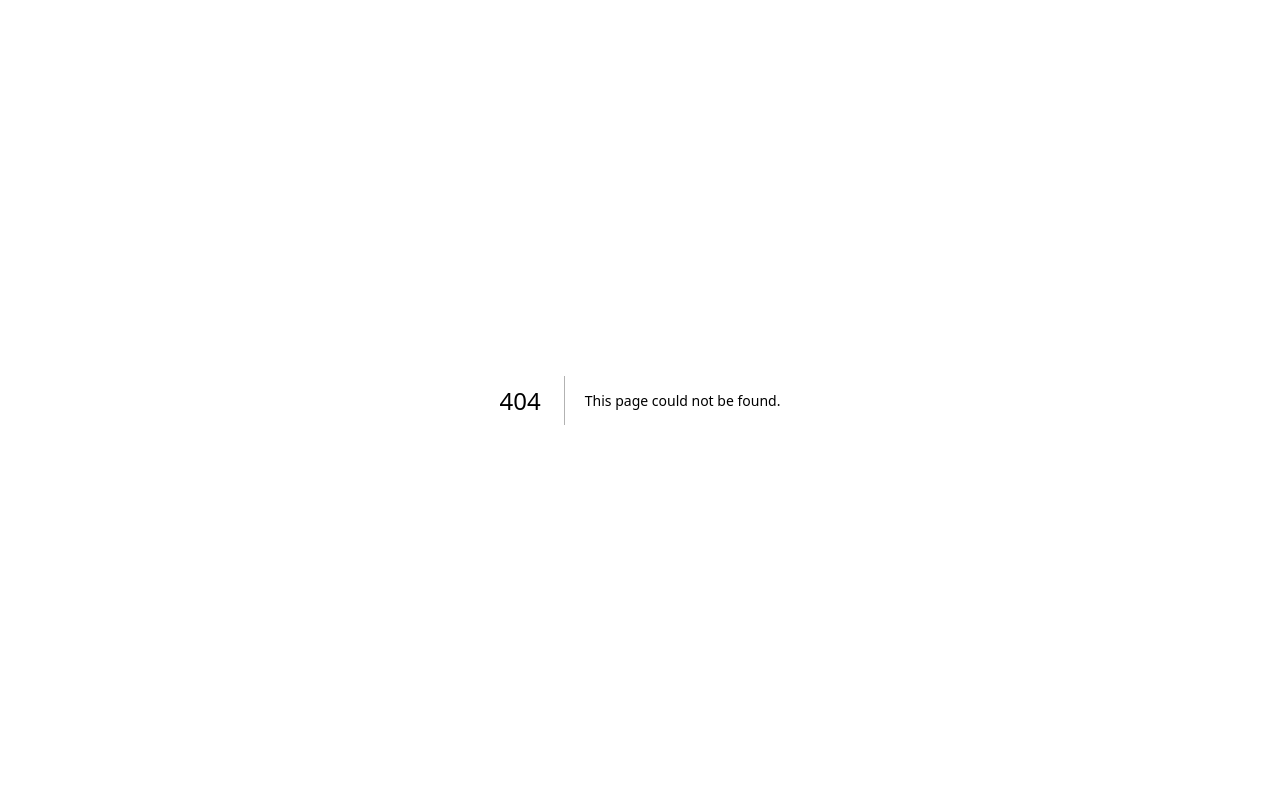
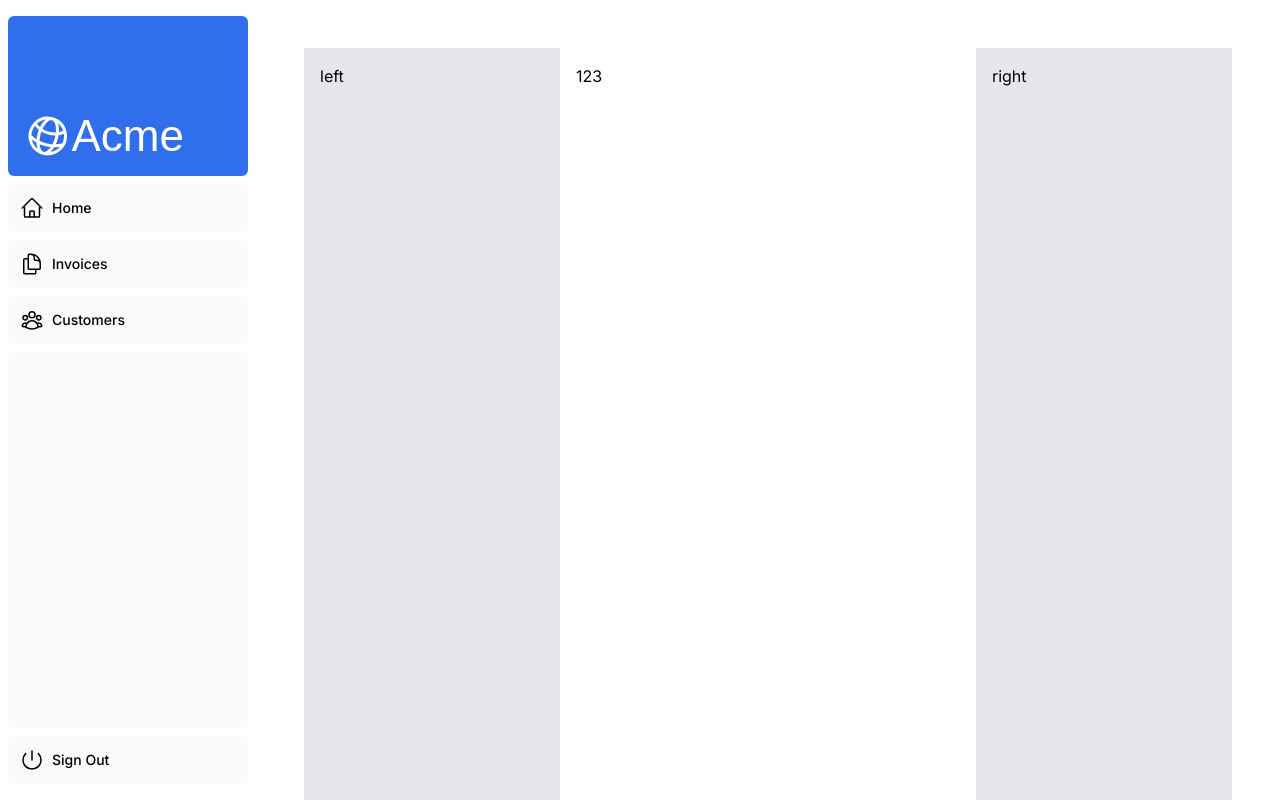
Before and after one commit to GoldenLeeK/next-dashboard, a Next.js app: page /dashboard/template in a window 1280 px wide. Before the commit this address had no page. Built offline with nearby package versions, Linux system fonts and the light colour scheme; a web font is replaced by a local one.

Commit message:
添加模板相关页面

```diff
--- /dev/null
+++ b/app/dashboard/template/page.tsx
@@ -0,0 +1,21 @@
+"use client"
+
+import LeftSidebar from '@/app/ui/template/left-sidebar'
+import RightSidebar from '@/app/ui/template/right-sidebar'
+import CenterExcel from '@/app/ui/template/center-excel'
+
+export default function Page(){
+  return (
+    <div className="flex h-screen">
+      <div className="w-64 bg-gray-200 p-4">
+        <LeftSidebar />
+      </div>
+      <div className="flex-1 bg-white p-4">
+        <CenterExcel />
+      </div>
+      <div className="w-64 bg-gray-200 p-4">
+        <RightSidebar />
+      </div>
+    </div>
+  );
+}
--- /dev/null
+++ b/app/ui/template/center-excel.tsx
@@ -0,0 +1,5 @@
+export default function CenterExcel() {
+return (
+  <div>123</div>
+)
+}
--- /dev/null
+++ b/app/ui/template/left-sidebar.tsx
@@ -0,0 +1,5 @@
+export default function LeftSidebar() {
+  return (
+    <div>left</div>
+  )
+}
--- /dev/null
+++ b/app/ui/template/right-sidebar.tsx
@@ -0,0 +1,5 @@
+export default function RightSidebar() {
+  return (
+    <div>right</div>
+  )
+}
```
